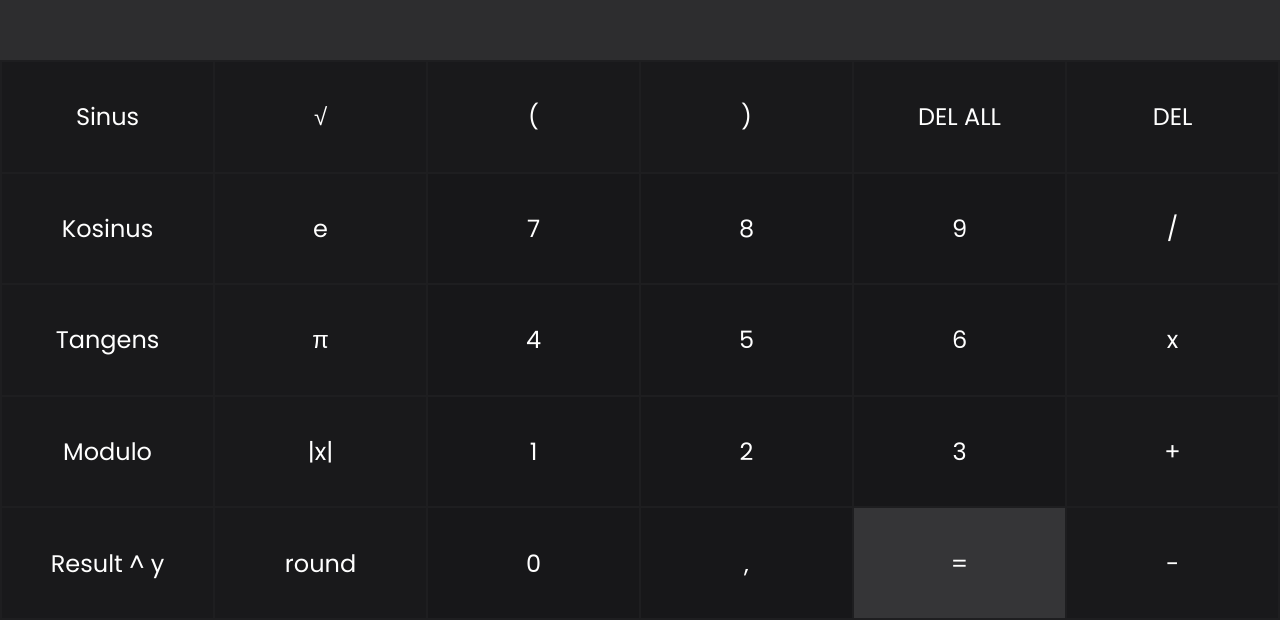
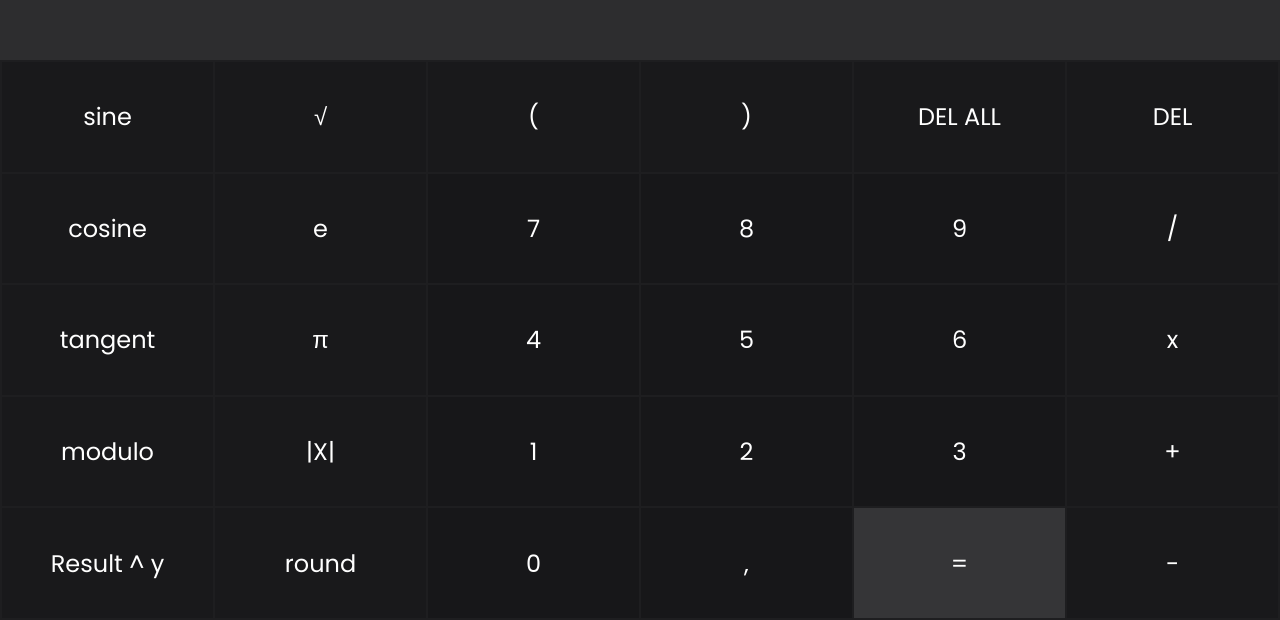
Before and after one commit to Jonathan1324/Calculator, a plain HTML site: page index.html in a window 1280 px wide. Shown: the part 180-800 px from the top of the page. Drawn offline with Linux system fonts and the light colour scheme.

Commit message:
Calculator
fixed a bug.

```diff
--- a/index.html
+++ b/index.html
@@ -19,7 +19,7 @@
 
     <table>
         <tr>
-            <td onclick="Sinus()" class="highlight">Sinus</td>
+            <td onclick="Sinus()" class="highlight">sine</td>
             <td onclick="appendOperation('sqrt(')" class="highlight">√</td>
             <td onclick="appendOperation('(')" class="highlight">(</td>
             <td onclick="appendOperation(')')" class="highlight">)</td>
@@ -28,7 +28,7 @@
         </tr>
 
         <tr>
-            <td onclick="Kosinus()" class="highlight">Kosinus</td>
+            <td onclick="Kosinus()" class="highlight">cosine</td>
             <td onclick="appendOperation('e')" class="highlight">e</td>
             <td onclick="appendOperation(7)">7</td>
             <td onclick="appendOperation(8)">8</td>
@@ -37,7 +37,7 @@
         </tr>
 
         <tr>
-            <td onclick="Tangens()" class="highlight">Tangens</td>
+            <td onclick="Tangens()" class="highlight">tangent</td>
             <td onclick="appendOperation('π')" class="highlight">π</td>
             <td onclick="appendOperation(4)">4</td>
             <td onclick="appendOperation(5)">5</td>
@@ -46,8 +46,8 @@
         </tr>
 
         <tr>
-            <td onclick="appendOperation(' % ')" class="highlight">Modulo</td>
-            <td onclick="appendOperation('abs(')" class="highlight">|x|</td>
+            <td onclick="appendOperation(' % ')" class="highlight">modulo</td>
+            <td onclick="appendOperation('abs(')" class="highlight">|X|</td>
             <td onclick="appendOperation(1)">1</td>
             <td onclick="appendOperation(2)">2</td>
             <td onclick="appendOperation(3)">3</td>
```
